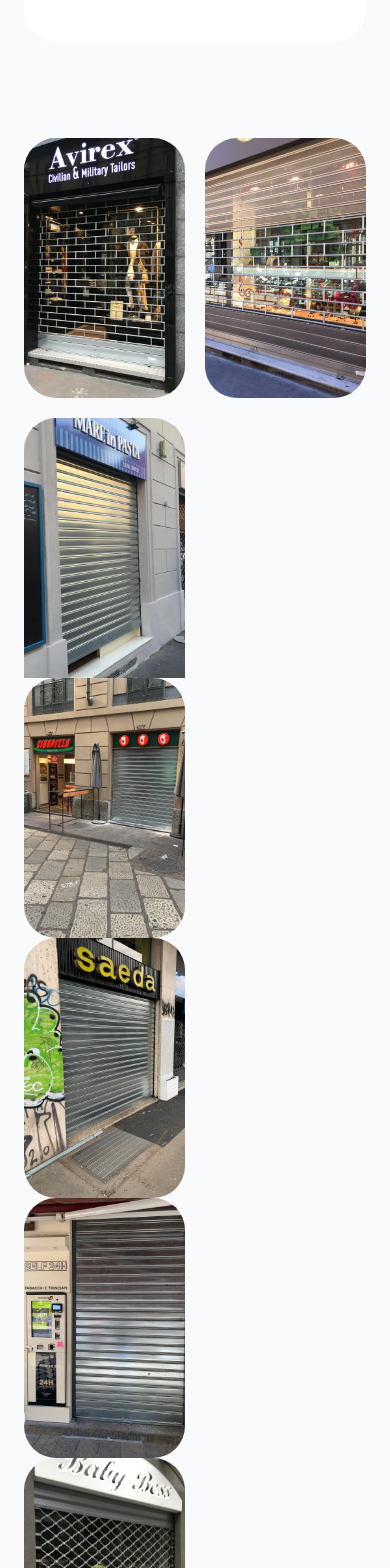
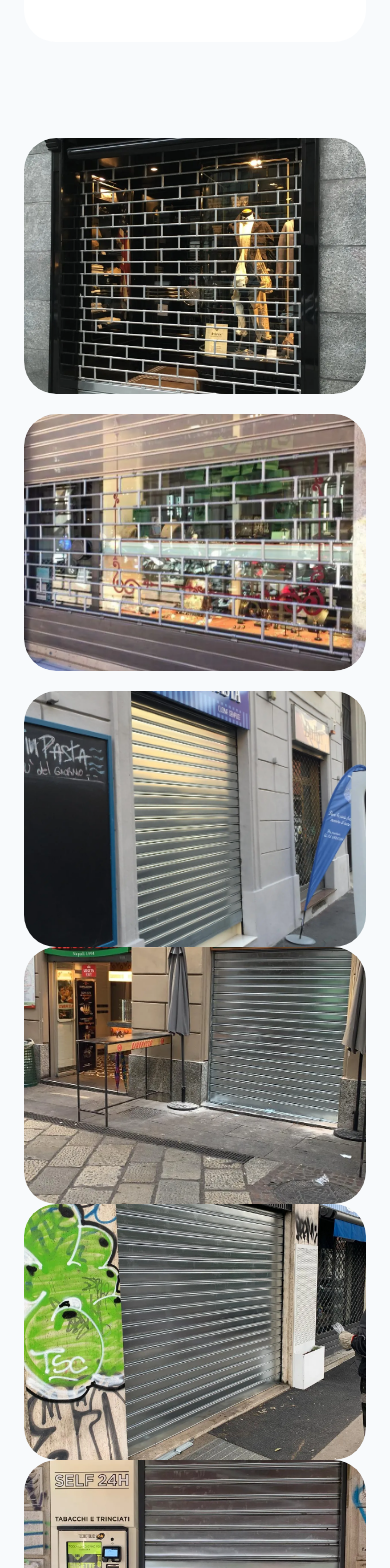
Before and after one commit to Simo-FI/abbinati-serrande, a Next.js app: page /riparazione-serrande-milano in a window 390 px wide. Shown: the part 2420-3988 px from the top of the page. Built offline with nearby package versions, Linux system fonts and the light colour scheme.

Commit message:
Fix responsive gallery layout and image proportions

```diff
--- a/app/riparazione-serrande-milano/page.tsx
+++ b/app/riparazione-serrande-milano/page.tsx
@@ -159,7 +159,7 @@
 
         <div className="max-w-7xl mx-auto px-6">
 
-          <div className="grid grid-cols-2 lg:grid-cols-3 gap-5">
+          <div className="grid grid-cols-1 sm:grid-cols-2 lg:grid-cols-3 gap-5">
 
             <div className="overflow-hidden rounded-[2rem]">
 
@@ -168,7 +168,7 @@
                 alt="Riparazione serranda Porta Romana Milano"
                 width={800}
                 height={600}
-                className="w-full h-[260px] object-cover"
+                className="w-full aspect-[4/3] object-cover rounded-[2rem]"
               />
 
             </div>
@@ -180,7 +180,7 @@
                 alt="Serranda bloccata Loreto Milano"
                 width={800}
                 height={600}
-                className="w-full h-[260px] object-cover"
+                className="w-full aspect-[4/3] object-cover rounded-[2rem]"
               />
 
             </div>
@@ -192,7 +192,7 @@
                 alt="Riparazione serranda Brera Milano"
                 width={800}
                 height={600}
-                className="w-full h-[260px] object-cover"
+                className="w-full aspect-[4/3] object-cover rounded-[2rem]"
               />
 <div className="overflow-hidden rounded-[2rem]">
 
@@ -201,7 +201,7 @@
     alt="Serranda fuori asse Milano centro"
     width={800}
     height={600}
-    className="w-full h-[260px] object-cover"
+    className="w-full aspect-[4/3] object-cover rounded-[2rem]"
   />
 
 </div>
@@ -213,7 +213,7 @@
     alt="Riparazione serranda Porta Romana Milano"
     width={800}
     height={600}
-    className="w-full h-[260px] object-cover"
+    className="w-full aspect-[4/3] object-cover rounded-[2rem]"
   />
 
 </div>
@@ -225,7 +225,7 @@
     alt="Serranda bloccata Città Studi Milano"
     width={800}
     height={600}
-    className="w-full h-[260px] object-cover"
+    className="w-full aspect-[4/3] object-cover rounded-[2rem]"
   />
 
 </div>
@@ -237,7 +237,7 @@
     alt="Intervento serranda Brera Milano"
     width={800}
     height={600}
-    className="w-full h-[260px] object-cover"
+    className="w-full aspect-[4/3] object-cover rounded-[2rem]"
   />
 
 </div>
```
